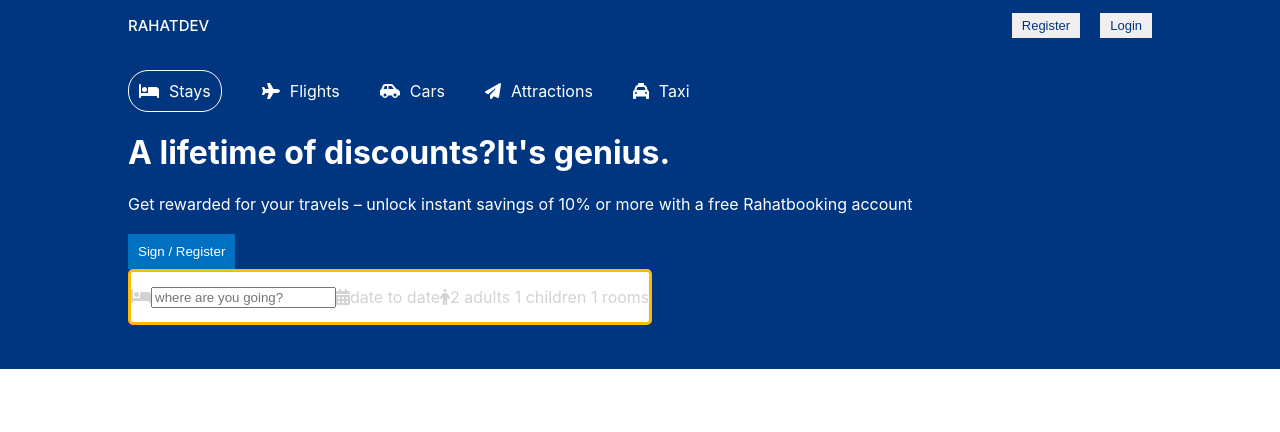
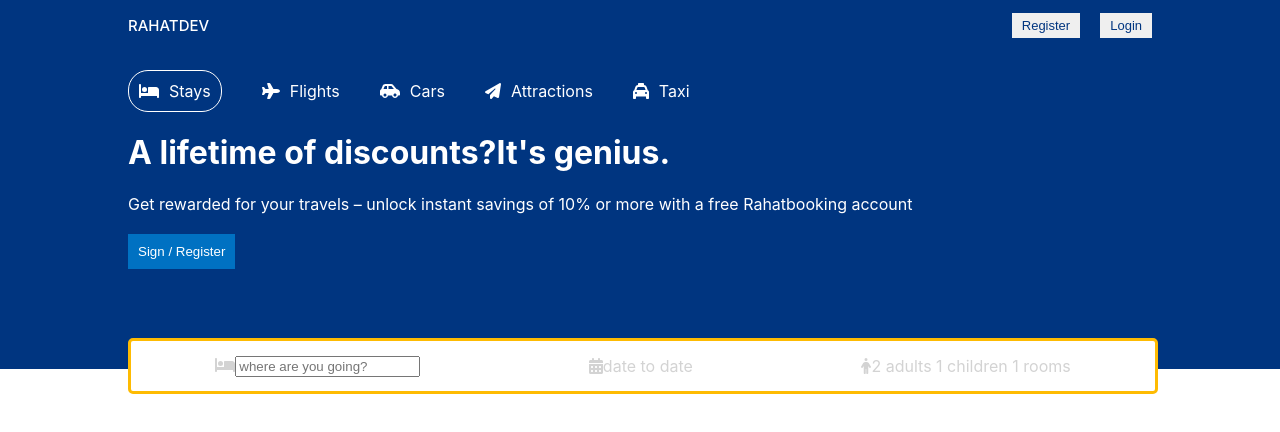
Before and after one commit to bellicose77/booking-app-clientside, a React (Create React App) app: page / in a window 1280 px wide. Shown: the top 432 px of the page. Built offline with nearby package versions, Linux system fonts and the light colour scheme.

Commit message:
header search section

```diff
--- a/src/components/Header/Header.css
+++ b/src/components/Header/Header.css
@@ -3,6 +3,7 @@
     color: white;
     display: flex;
     justify-content: center;
+    position: relative;
 }
 .headerContainer{
     width: 100%;
@@ -45,6 +46,9 @@ gap:40px;
     padding: 10px 0px;
    border-radius: 5px;
    position: absolute;
+   bottom:-25px;
+   width:100%;
+   max-width:1024px;
 }
 .headerIcon{
     color: lightgrey;
```
